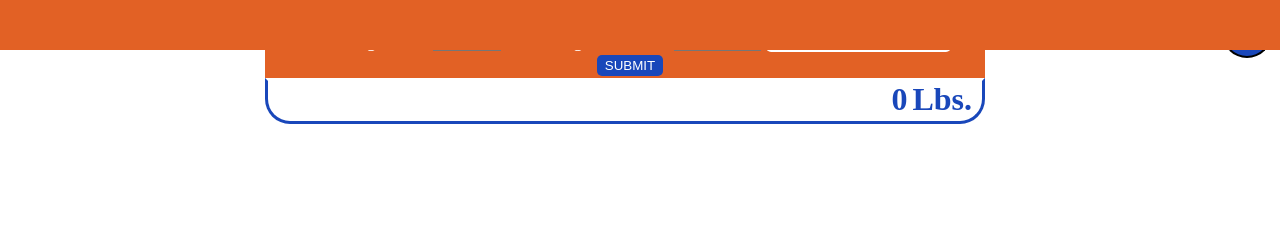
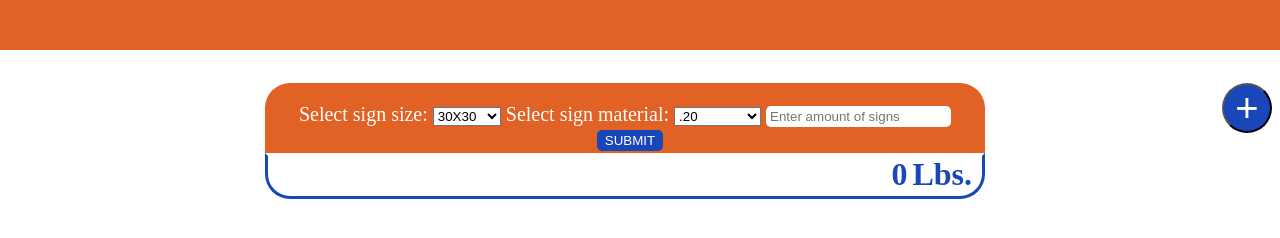
Before and after one commit to MikeTheFyke/Owl-Site, a plain HTML site: page index.html in a window 1280 px wide. Drawn offline with Linux system fonts and the light colour scheme.

Commit message:
Added margin to weight container

```diff
--- a/styles/styles.css
+++ b/styles/styles.css
@@ -18,6 +18,7 @@ body{
 #weightContainer{
     width: 700px;
     display: inline-block;
+    margin-top: 75px;
 }
 #weightInputContainer{
     width: 700px;
@@ -87,6 +88,7 @@ body{
     height: 50px;
     text-align: center;
     float: right;
+    margin-top: 75px;
 }
 
 #plusSign{
```
